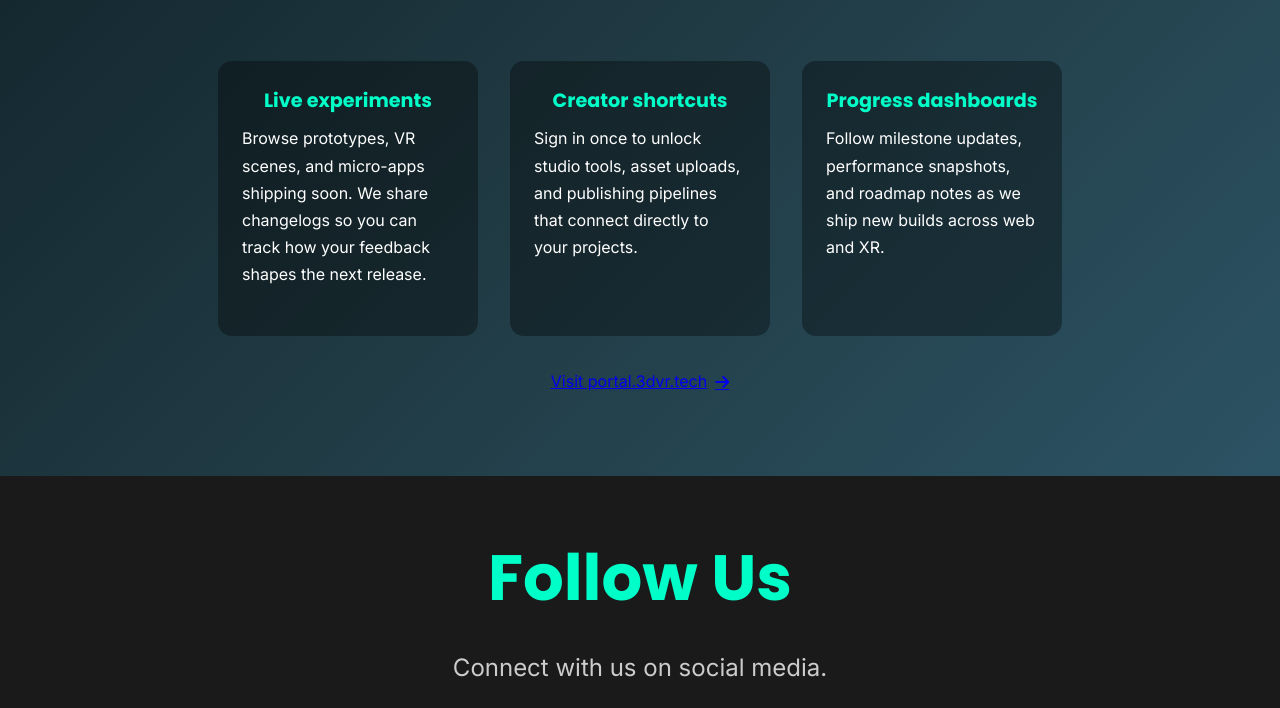
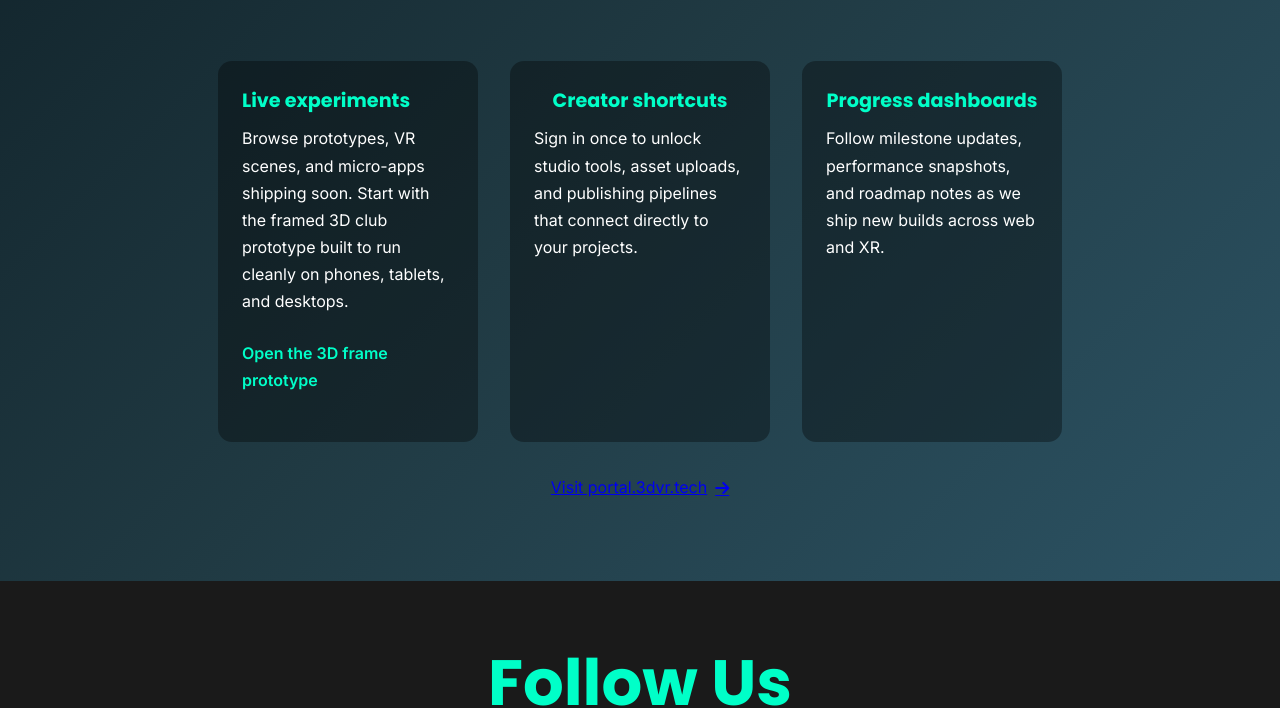
Before and after one commit to tmsteph/3dvr-web, a plain HTML site: page index.html in a window 1280 px wide. Shown: the part 8457-9165 px from the top of the page. Drawn offline with Linux system fonts and the light colour scheme; a script that the page names is missing.

Commit message:
Link frame club test from homepage

```diff
--- a/index.html
+++ b/index.html
@@ -1475,10 +1475,11 @@
       Peek behind the curtain and explore the experiments we're building with the community. The portal gives you self-serve access to work-in-progress demos, analytics snapshots, and the tools that power our launch plans.
     </p>
     <div class="card-grid" style="margin-bottom: 2rem;">
-      <div class="card" style="background: rgba(0, 0, 0, 0.35); text-align: left;">
+      <a class="card" href="frame-club-test/" style="background: rgba(0, 0, 0, 0.35); text-align: left; color: inherit; text-decoration: none; display: block;">
         <h3 style="color: var(--accent);">Live experiments</h3>
-        <p>Browse prototypes, VR scenes, and micro-apps shipping soon. We share changelogs so you can track how your feedback shapes the next release.</p>
-      </div>
+        <p>Browse prototypes, VR scenes, and micro-apps shipping soon. Start with the framed 3D club prototype built to run cleanly on phones, tablets, and desktops.</p>
+        <p style="margin-top: 1rem; color: var(--accent); font-weight: 700;">Open the 3D frame prototype</p>
+      </a>
       <div class="card" style="background: rgba(0, 0, 0, 0.35); text-align: left;">
         <h3 style="color: var(--accent);">Creator shortcuts</h3>
         <p>Sign in once to unlock studio tools, asset uploads, and publishing pipelines that connect directly to your projects.</p>
```
Also changed, not shown: tests/customer-journey.test.js (+2 -0 lines).
